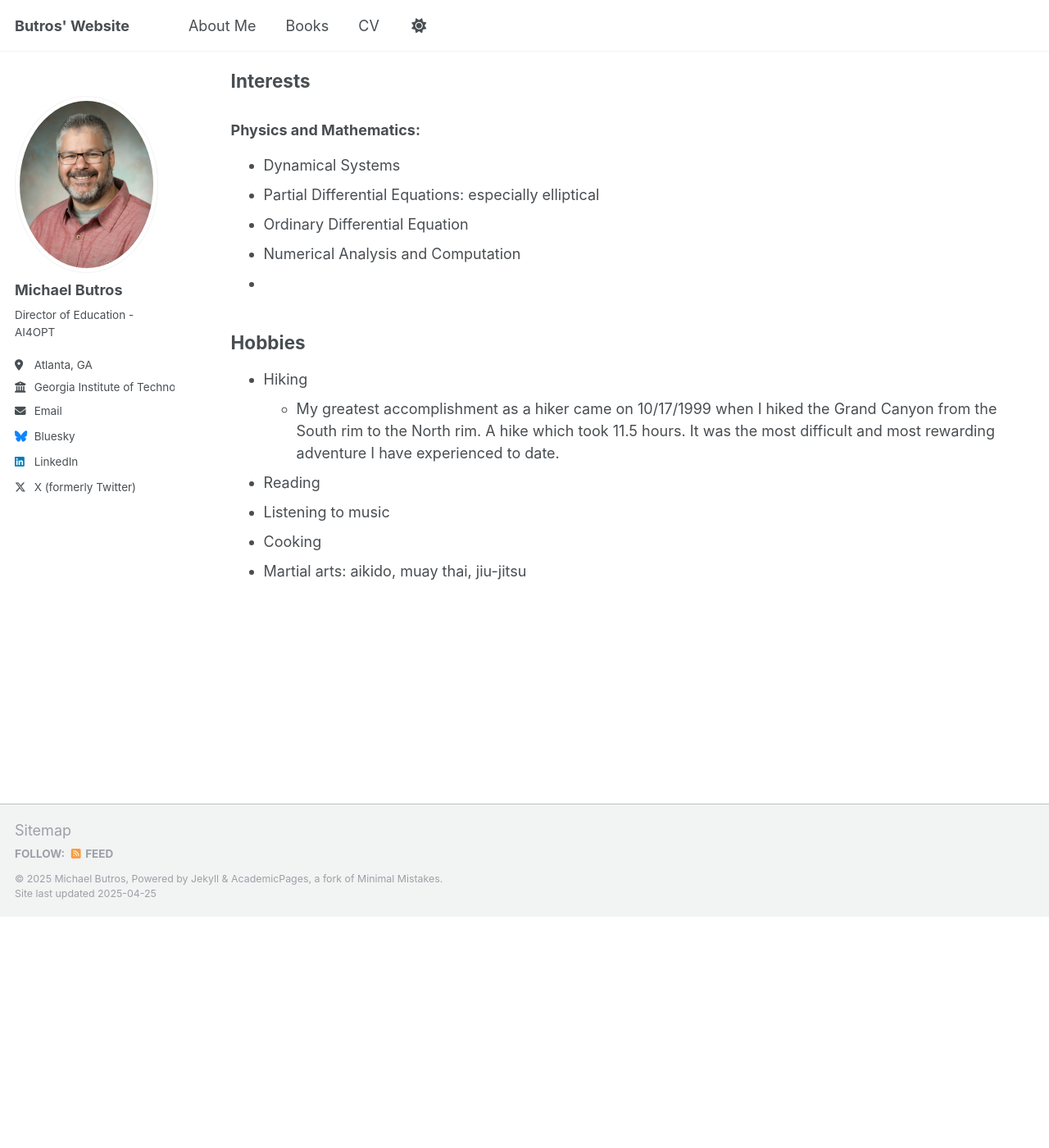
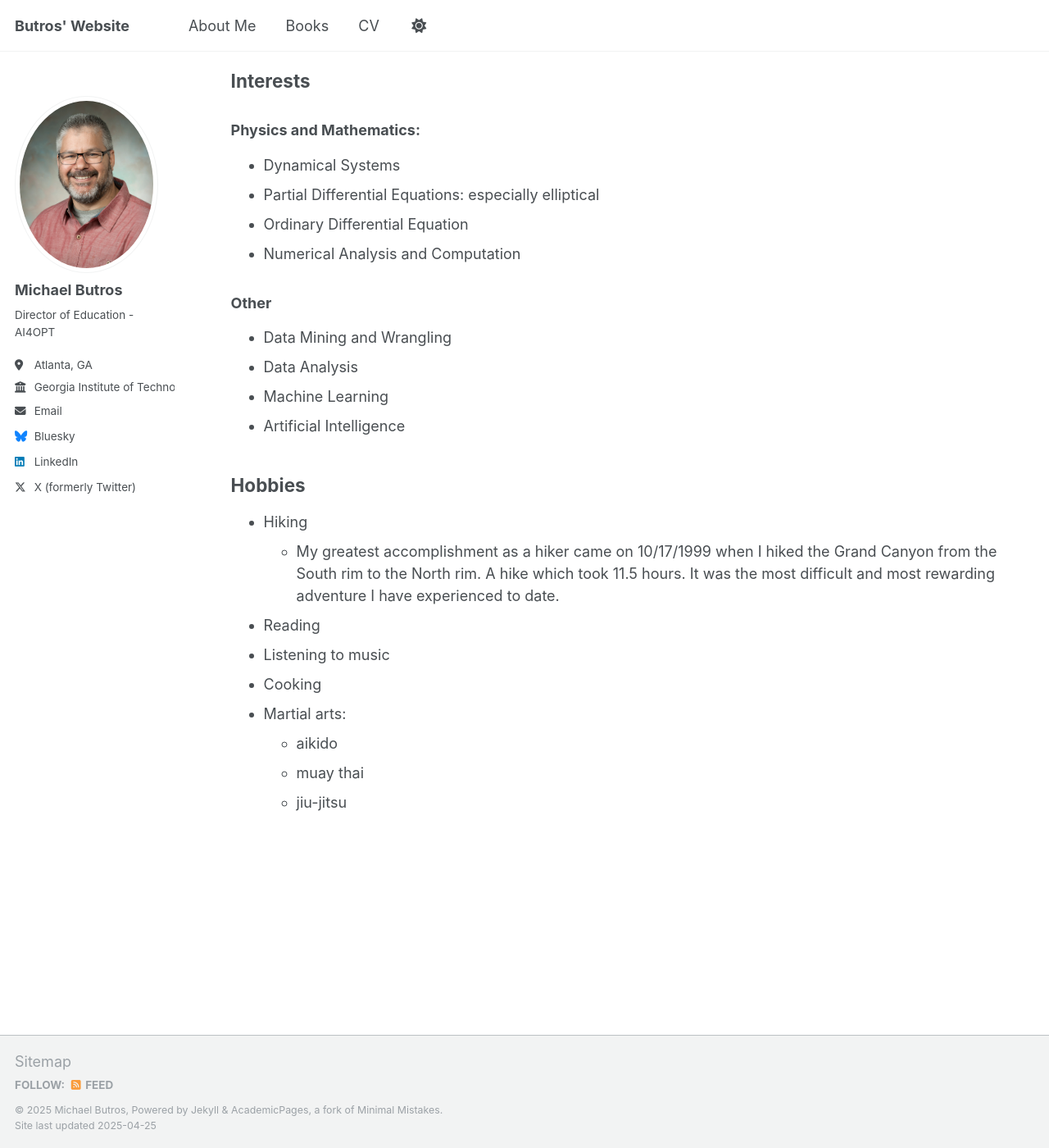
Before and after one commit to MButros/MButros.github.io, a Jekyll site: the page built from _pages/about me.md, in a window 1280 px wide and 1400 px high, scrolled down 827 px. Shown: the whole window at 82% size. Built offline with Jekyll 4.4.1, drawn with Linux system fonts in a browser that asks for light colours; before the commit the page ends 1945 px from its top, so only the background shows below that.

Commit message:
Update about me.md

```diff
--- a/_pages/about me.md
+++ b/_pages/about me.md
@@ -24,7 +24,12 @@ In the summer of 2022, I began a Faculty Training Program (FTP) at the Artificia
 * Partial Differential Equations: especially elliptical
 * Ordinary Differential Equation
 * Numerical Analysis and Computation
-*
+
+### Other
+* Data Mining and Wrangling
+* Data Analysis
+* Machine Learning
+* Artificial Intelligence
 
 ## Hobbies
 * Hiking
@@ -32,4 +37,7 @@ In the summer of 2022, I began a Faculty Training Program (FTP) at the Artificia
 * Reading
 * Listening to music
 * Cooking
-* Martial arts: aikido, muay thai, jiu-jitsu
+* Martial arts:
+  * aikido
+  * muay thai
+  *  jiu-jitsu
```
